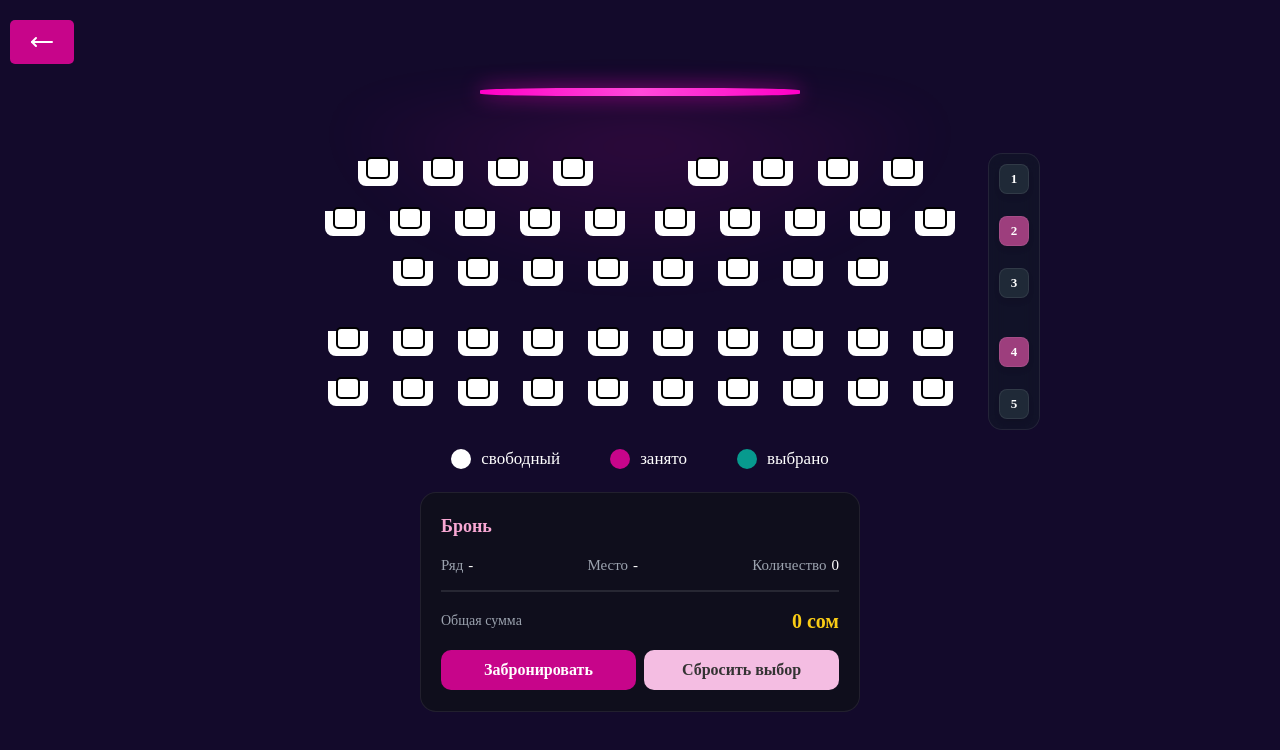
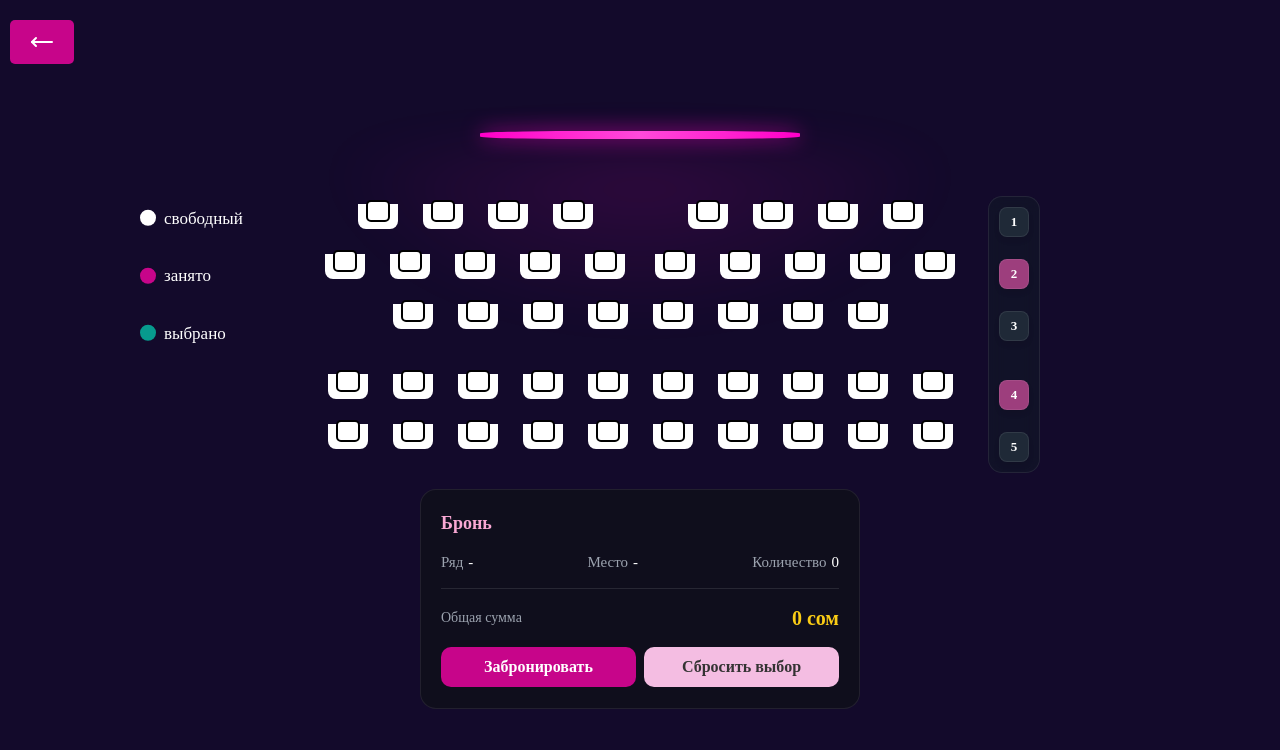
Before and after one commit to ArzubekDev/booking, a Next.js app: page / in a window 1280 px wide. Shown: the top 750 px of the page. Built offline with nearby package versions, Linux system fonts and the light colour scheme.

Commit message:
fix: Cinema

```diff
--- a/src/components/pages/Cinema.tsx
+++ b/src/components/pages/Cinema.tsx
@@ -3,6 +3,7 @@ import { CalendarDays, MoveLeft } from 'lucide-react';
 import scss from '../styles/Cinema.module.scss';
 import Seat from '../ui/Seat';
 import Booking from '../ui/Booking';
+import { motion } from 'framer-motion';
 import { useSeats } from '../useContext';
 
 const Cinema = () => {
@@ -30,17 +31,25 @@ const Cinema = () => {
           <div className={scss.screen} title='TV' />
 
           <Seat />
-          <div className={scss.sections}>
-            <p>
-              <span className={scss.free} /> свободный
-            </p>
-            <p>
-              <span className={scss.taken} /> занято
-            </p>
-            <p>
-              <span className={scss.selected} /> выбрано
-            </p>
-          </div>
+          <motion.div
+  className={scss.sections}
+  layout // Эң маанилүү проп ушул!
+  transition={{
+    type: "spring", // Пружина эффекти (табигыйраак)
+    stiffness: 300,
+    damping: 30 // Катуулугу жана басаңдашы
+  }}
+>
+  <motion.p layout>
+    <span className={scss.free} /> свободный
+  </motion.p>
+  <motion.p layout>
+    <span className={scss.taken} /> занято
+  </motion.p>
+  <motion.p layout>
+    <span className={scss.selected} /> выбрано
+  </motion.p>
+</motion.div>
           <Booking />
         </div>
       </div>
--- a/src/components/styles/Cinema.module.scss
+++ b/src/components/styles/Cinema.module.scss
@@ -1,6 +1,6 @@
 .cinema {
   overflow: hidden;
-  padding-top: clamp(0rem, -0.91rem + 3.71vw, 1.875rem);
+  padding-top: clamp(0rem, -2.123rem + 8.66vw, 4.375rem);
   padding-bottom: clamp(0rem, -0.91rem + 3.71vw, 1.875rem);
   display: flex;
   align-items: center;
@@ -61,6 +61,7 @@
       display: none;
     }
     .main {
+      position: relative;
       display: flex;
       align-items: center;
       justify-content: center;
@@ -104,34 +105,45 @@
   display: flex;
   align-items: center;
   justify-content: center;
-        gap: clamp(1.875rem, 1.273rem + 2.47vw, 3.125rem);
+  gap: clamp(1rem, 0.5rem + 2vw, 2rem);
+  margin-top: 20px;
+  @media (min-width: 800px) {
+    position: absolute;
+    left: -100px;
+    top: 25%;
+    transform: translateY(-50%);
+    flex-direction: column;
+    align-items: start;
+    margin-top: 0;
+  }
+
+  // Абдан кичинекей экрандарда (мисалы, 450px) тизилип калбашы үчүн
+  @media (max-width: 450px) {
+    flex-wrap: wrap; // Эгер батпай калса, астына түшөт
+    justify-content: center;
+  }
 
   p {
     display: flex;
     align-items: center;
-          gap: 10px;
+    gap: 8px;
     color: white;
     font-size: clamp(0.875rem, 0.785rem + 0.37vw, 1.063rem);
-          .free {
-            width: clamp(0.625rem, 0.324rem + 1.23vw, 1.25rem);
-            height: clamp(0.625rem, 0.324rem + 1.23vw, 1.25rem);
-            background-color: #fff;
+    white-space: nowrap; // Тексттин экиге бөлүнүп кетпеши үчүн
+
+    // Айланалардын (dots) жалпы стили
+    span {
+      width: clamp(0.75rem, 0.5rem + 1vw, 1rem);
+      height: clamp(0.75rem, 0.5rem + 1vw, 1rem);
       border-radius: 50%;
+      flex-shrink: 0; // Айлананын кысылып кетпеши үчүн
     }
-          .taken {
-            width: clamp(0.625rem, 0.324rem + 1.23vw, 1.25rem);
-            height: clamp(0.625rem, 0.324rem + 1.23vw, 1.25rem);
-            background-color: #c7058a;
-            border-radius: 50%;
-          }
-          .selected {
-            width: clamp(0.625rem, 0.324rem + 1.23vw, 1.25rem);
-            height: clamp(0.625rem, 0.324rem + 1.23vw, 1.25rem);
-            background-color: rgb(7, 154, 142);
-            border-radius: 50%;
+
+    .free { background-color: #fff; }
+    .taken { background-color: #c7058a; }
+    .selected { background-color: rgb(7, 154, 142); }
   }
 }
     }
   }
 }
-}
```
Lines whose indentation alone changed are shown as unchanged.
